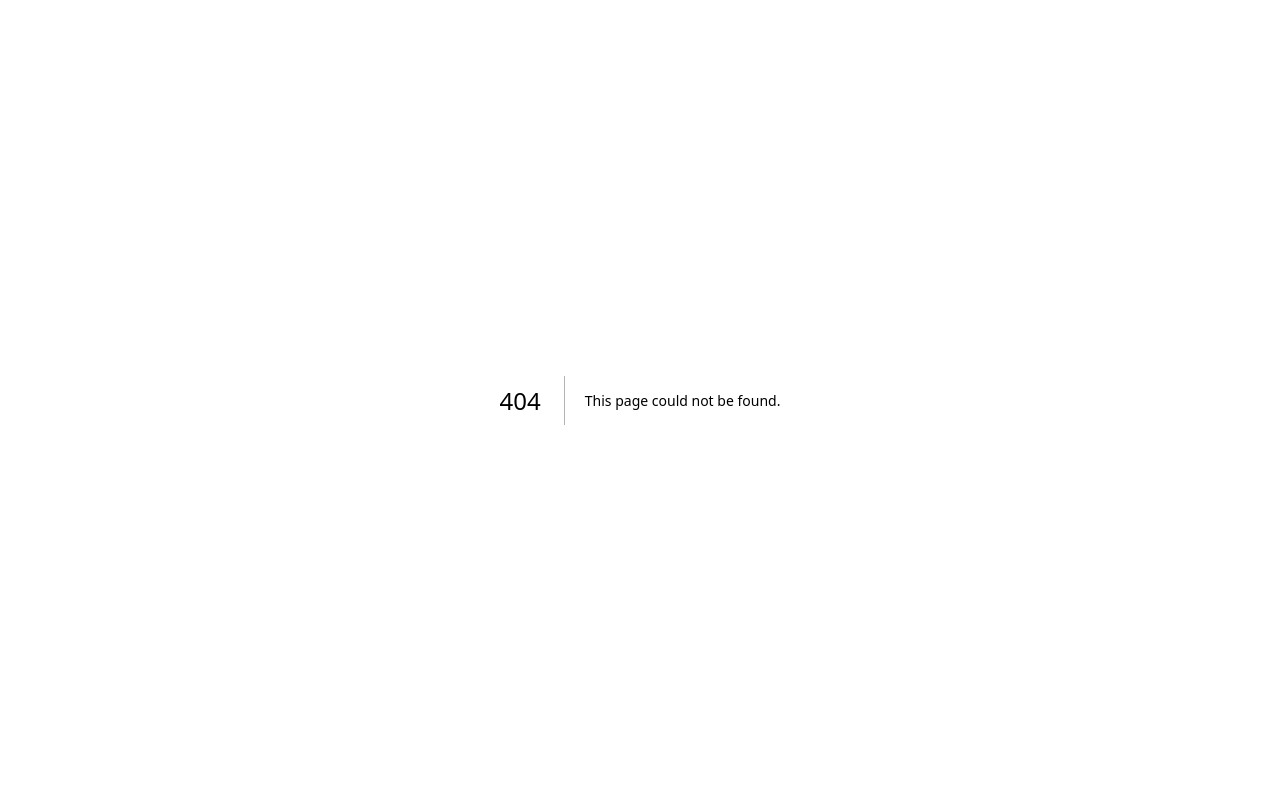
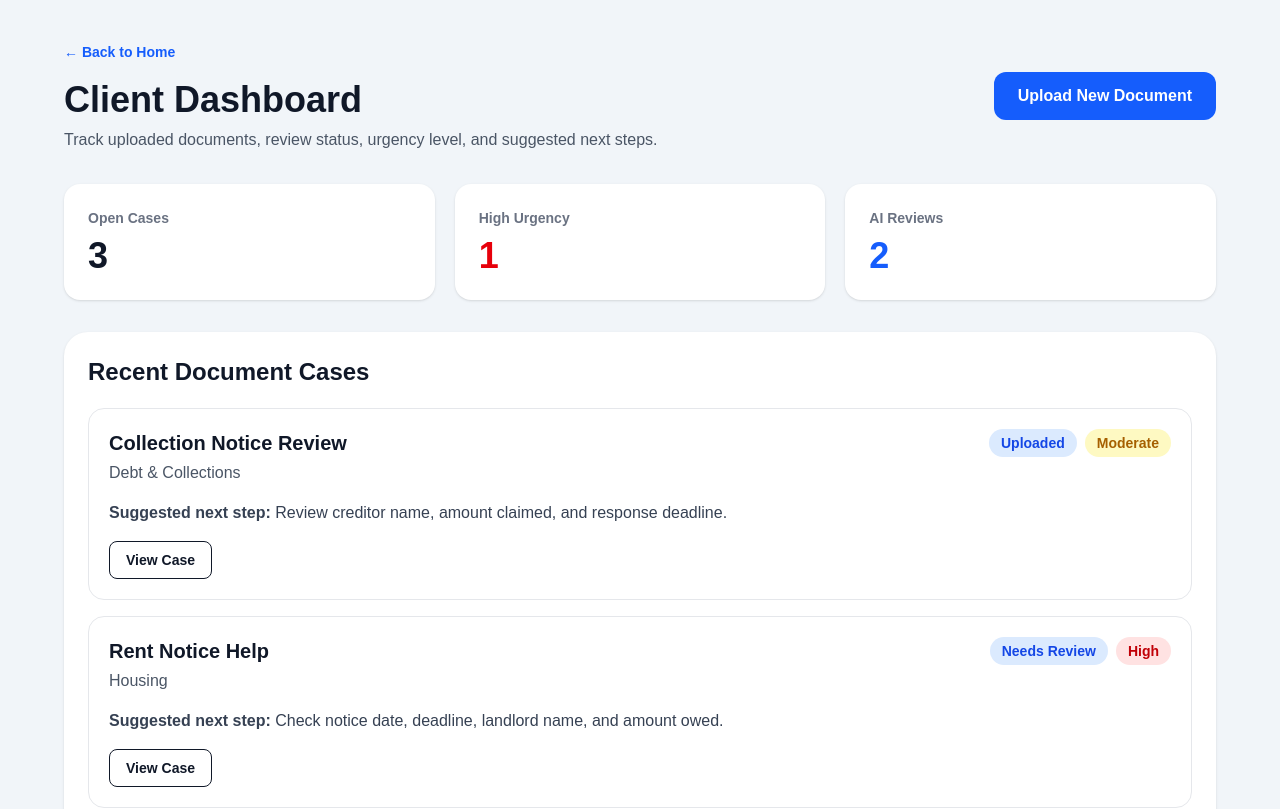
Before and after one commit to betterwork7777/csds-site, a Next.js app: page /dashboard in a window 1280 px wide. Before the commit this address had no page. Shown: the top 809 px of the page. Built offline with nearby package versions, Linux system fonts and the light colour scheme.

Commit message:
Create DashboardPage component for client dashboard

```diff
--- /dev/null
+++ b/src/app/dashboard/page.tsx
@@ -0,0 +1,116 @@
+export default function DashboardPage() {
+  const cases = [
+    {
+      title: "Collection Notice Review",
+      category: "Debt & Collections",
+      status: "Uploaded",
+      urgency: "Moderate",
+      nextStep: "Review creditor name, amount claimed, and response deadline.",
+    },
+    {
+      title: "Rent Notice Help",
+      category: "Housing",
+      status: "Needs Review",
+      urgency: "High",
+      nextStep: "Check notice date, deadline, landlord name, and amount owed.",
+    },
+    {
+      title: "Medical Bill Question",
+      category: "Medical Billing",
+      status: "Drafting",
+      urgency: "Moderate",
+      nextStep: "Request itemized bill and compare with insurance records.",
+    },
+  ];
+
+  return (
+    <main className="min-h-screen bg-slate-100 px-6 py-10 text-gray-900">
+      <div className="mx-auto max-w-6xl">
+        <div className="mb-8 flex flex-wrap items-center justify-between gap-4">
+          <div>
+            <a href="/" className="text-sm font-semibold text-blue-600">
+              ← Back to Home
+            </a>
+            <h1 className="mt-4 text-4xl font-bold">Client Dashboard</h1>
+            <p className="mt-2 text-gray-600">
+              Track uploaded documents, review status, urgency level, and suggested next steps.
+            </p>
+          </div>
+
+          <a
+            href="/#upload"
+            className="rounded-xl bg-blue-600 px-6 py-3 font-semibold text-white hover:bg-blue-700"
+          >
+            Upload New Document
+          </a>
+        </div>
+
+        <div className="grid gap-5 md:grid-cols-3">
+          <div className="rounded-2xl bg-white p-6 shadow-sm">
+            <p className="text-sm font-semibold text-gray-500">Open Cases</p>
+            <p className="mt-2 text-4xl font-bold">3</p>
+          </div>
+
+          <div className="rounded-2xl bg-white p-6 shadow-sm">
+            <p className="text-sm font-semibold text-gray-500">High Urgency</p>
+            <p className="mt-2 text-4xl font-bold text-red-600">1</p>
+          </div>
+
+          <div className="rounded-2xl bg-white p-6 shadow-sm">
+            <p className="text-sm font-semibold text-gray-500">AI Reviews</p>
+            <p className="mt-2 text-4xl font-bold text-blue-600">2</p>
+          </div>
+        </div>
+
+        <div className="mt-8 rounded-3xl bg-white p-6 shadow-sm">
+          <h2 className="text-2xl font-bold">Recent Document Cases</h2>
+
+          <div className="mt-5 space-y-4">
+            {cases.map((item, index) => (
+              <div
+                key={index}
+                className="rounded-2xl border border-gray-200 p-5"
+              >
+                <div className="flex flex-wrap items-start justify-between gap-4">
+                  <div>
+                    <h3 className="text-xl font-bold">{item.title}</h3>
+                    <p className="mt-1 text-gray-600">{item.category}</p>
+                  </div>
+
+                  <div className="flex flex-wrap gap-2">
+                    <span className="rounded-full bg-blue-100 px-3 py-1 text-sm font-semibold text-blue-700">
+                      {item.status}
+                    </span>
+
+                    <span
+                      className={`rounded-full px-3 py-1 text-sm font-semibold ${
+                        item.urgency === "High"
+                          ? "bg-red-100 text-red-700"
+                          : "bg-yellow-100 text-yellow-700"
+                      }`}
+                    >
+                      {item.urgency}
+                    </span>
+                  </div>
+                </div>
+
+                <p className="mt-4 text-gray-700">
+                  <strong>Suggested next step:</strong> {item.nextStep}
+                </p>
+
+                <button className="mt-4 rounded-lg border px-4 py-2 text-sm font-semibold hover:bg-gray-50">
+                  View Case
+                </button>
+              </div>
+            ))}
+          </div>
+        </div>
+
+        <div className="mt-8 rounded-2xl border border-yellow-200 bg-yellow-50 p-5 text-sm text-yellow-900">
+          This dashboard is a preview screen. Login, saved case history, admin review,
+          and real OCR/AI processing will be connected in later phases.
+        </div>
+      </div>
+    </main>
+  );
+}
```
